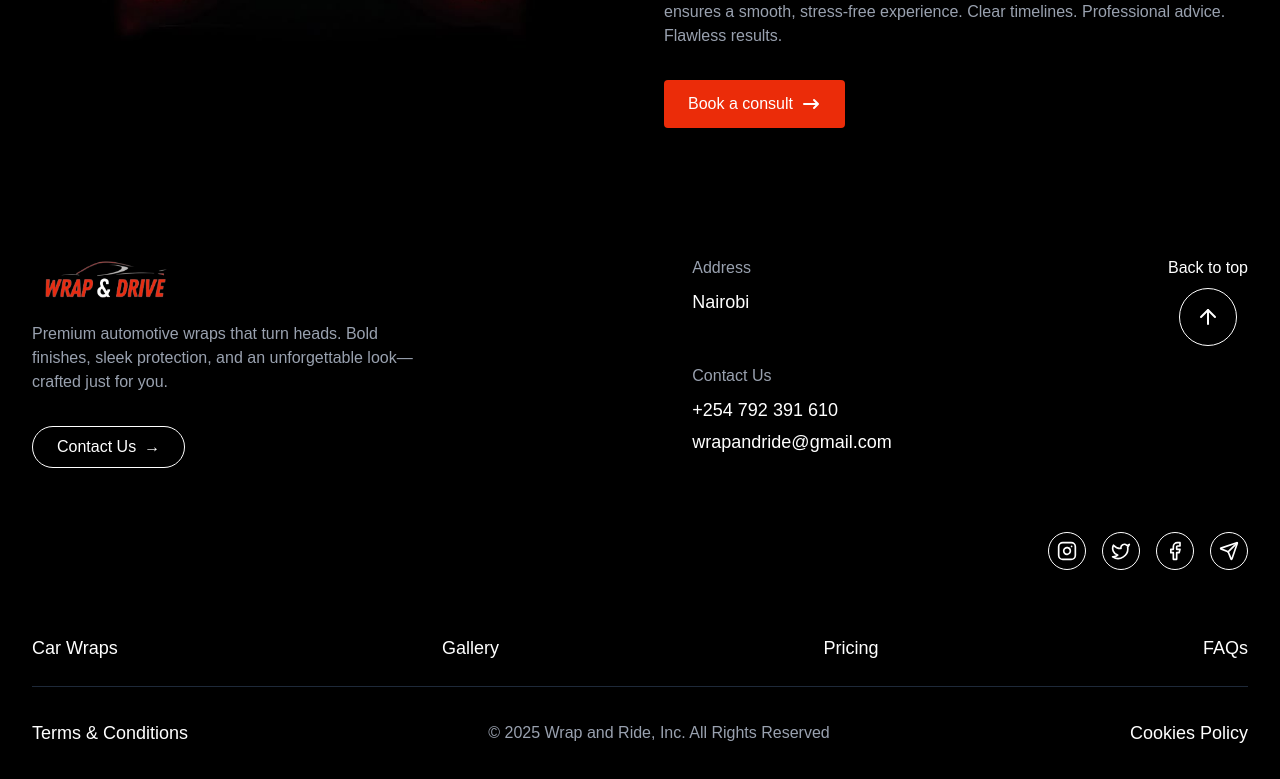
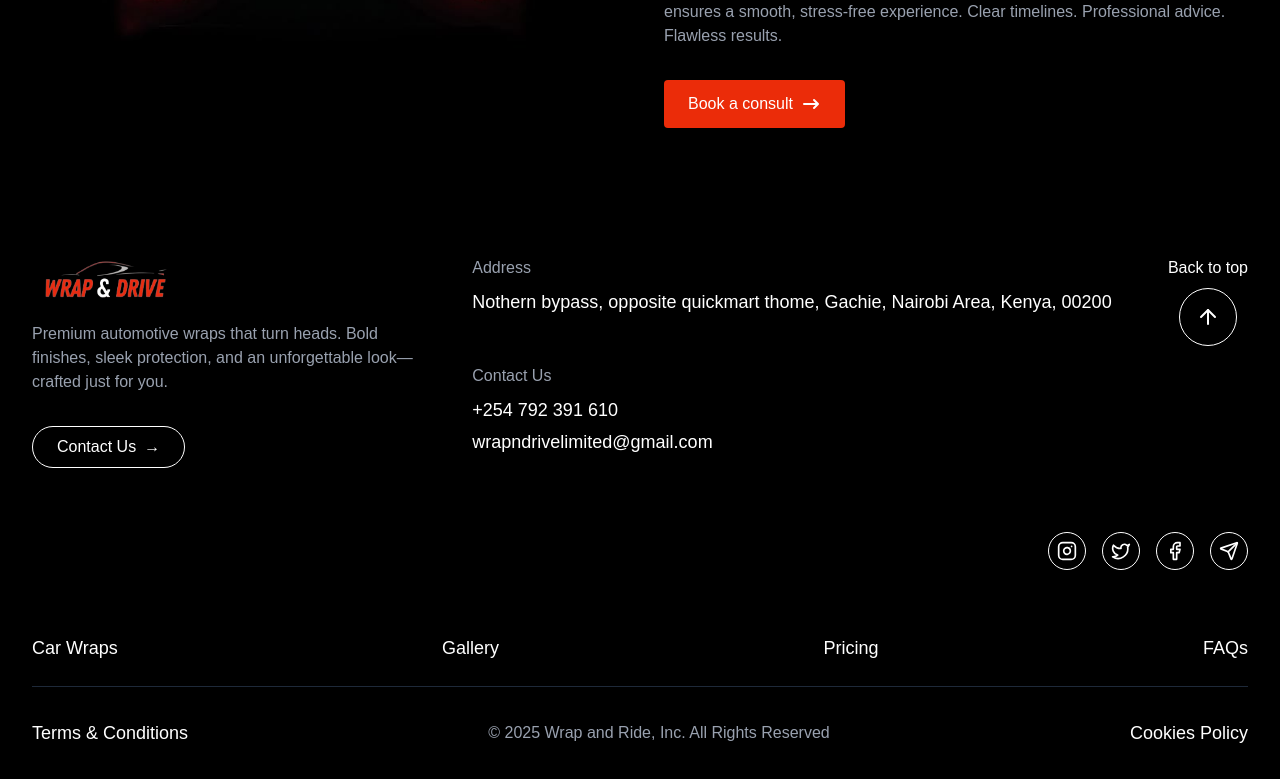
Before and after one commit to Q4Qoph/coltium-auto, a Next.js app: page / in a window 1280 px wide. Shown: the part 1621-2400 px from the top of the page. Built offline with nearby package versions, Linux system fonts and the light colour scheme.

Commit message:
add logo

```diff
--- a/src/app/(website)/(components)/Footer.tsx
+++ b/src/app/(website)/(components)/Footer.tsx
@@ -40,12 +40,12 @@ const Footer = () => {
           <div className="mb-8 md:mb-0">
             <h3 className="text-gray-400 mb-2">Address</h3>
             <p className="text-lg mb-12">
-              Nairobi
+            Nothern bypass, opposite quickmart thome, Gachie, Nairobi Area, Kenya, 00200
             </p>
 
             <h3 className="text-gray-400 mb-2">Contact Us</h3>
             <p className="text-lg mb-1">+254 792 391 610</p>
-            <p className="text-lg">wrapandride@gmail.com</p>
+            <p className="text-lg">wrapndrivelimited@gmail.com</p>
           </div>
 
           {/* Back to top button */}
```
